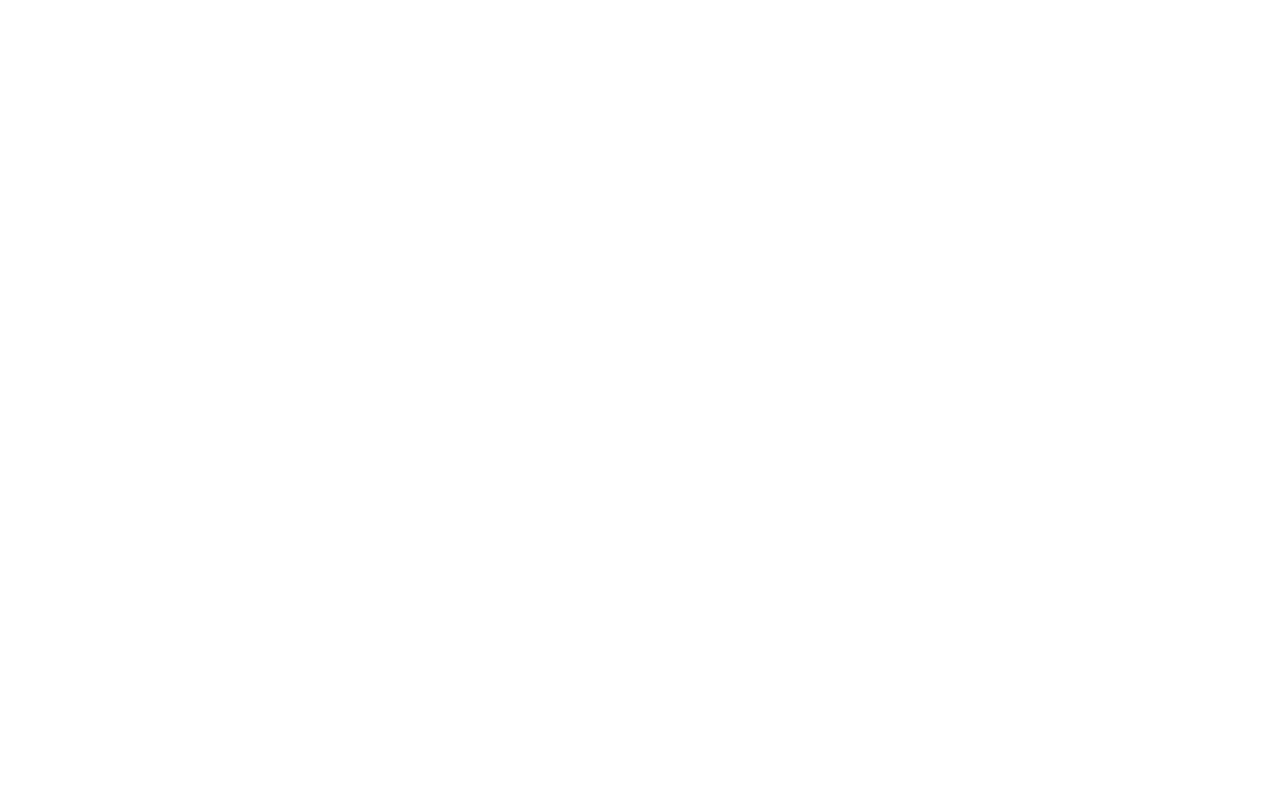
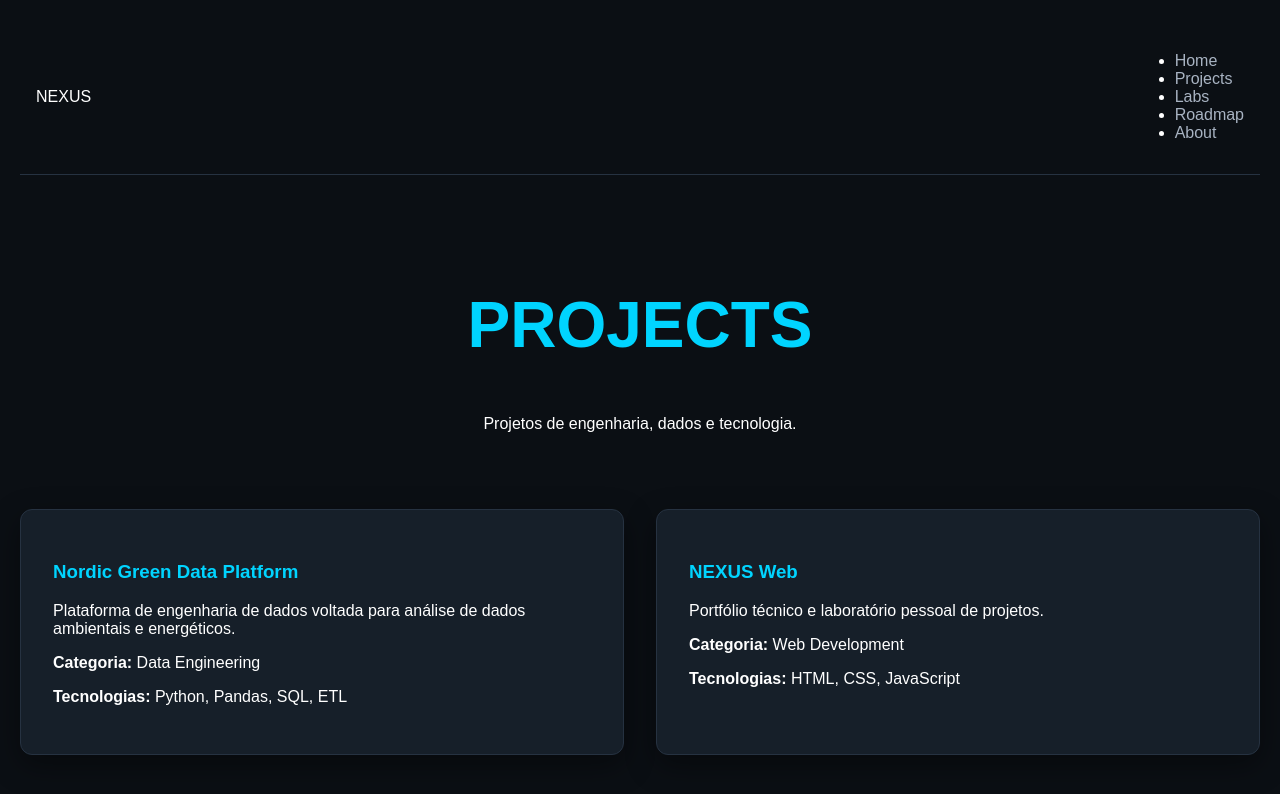
Before and after one commit to enzodevn/nexus, a plain HTML site: page pages/projects.html in a window 1280 px wide. Drawn offline with Linux system fonts and the light colour scheme.

Commit message:
NEXUS v0.5 - Add projects module

```diff
--- a/components/navbar.js
+++ b/components/navbar.js
@@ -0,0 +1,58 @@
+export function createNavbar() {
+
+    const nav = document.createElement("nav");
+
+    nav.classList.add("navbar");
+
+
+    nav.innerHTML = `
+
+        <div class="logo">
+            NEXUS
+        </div>
+
+
+        <ul>
+
+            <li>
+                <a href="/index.html">
+                    Home
+                </a>
+            </li>
+
+
+            <li>
+                <a href="/pages/projects.html">
+                    Projects
+                </a>
+            </li>
+
+
+            <li>
+                <a href="/pages/labs.html">
+                    Labs
+                </a>
+            </li>
+
+
+            <li>
+                <a href="/pages/roadmap.html">
+                    Roadmap
+                </a>
+            </li>
+
+
+            <li>
+                <a href="/pages/about.html">
+                    About
+                </a>
+            </li>
+
+        </ul>
+
+    `;
+
+
+    return nav;
+
+}
--- a/pages/projects.html
+++ b/pages/projects.html
@@ -0,0 +1,76 @@
+<!DOCTYPE html>
+<html lang="pt-BR">
+
+<head>
+
+    <meta charset="UTF-8">
+
+    <meta name="viewport" content="width=device-width, initial-scale=1.0">
+
+
+    <title>NEXUS | Projects</title>
+
+
+    <link rel="stylesheet" href="../styles/style.css">
+
+</head>
+
+
+<body>
+
+
+<header>
+
+    <div id="navbar-container"></div>
+
+</header>
+
+
+
+<main>
+
+
+<section class="hero">
+
+
+    <h1>
+        PROJECTS
+    </h1>
+
+
+    <p>
+        Projetos de engenharia, dados e tecnologia.
+    </p>
+
+
+</section>
+
+
+
+
+<section>
+
+
+    <div id="projects-container">
+
+
+    </div>
+
+
+</section>
+
+
+
+</main>
+
+
+
+<script type="module" src="../scripts/main.js"></script>
+
+<script type="module" src="../scripts/projects-page.js"></script>
+
+
+</body>
+
+
+</html>
--- a/scripts/main.js
+++ b/scripts/main.js
@@ -0,0 +1,10 @@
+import { createNavbar } from "../components/navbar.js";
+
+
+const app = document.body;
+
+
+const navbar = createNavbar();
+
+
+app.prepend(navbar);
--- /dev/null
+++ b/scripts/projects-page.js
@@ -0,0 +1,56 @@
+import { createProjectCard } from "../components/project-card.js";
+
+
+async function loadProjectsPage() {
+
+
+    try {
+
+
+        const response = await fetch(
+            "../data/projects.json"
+        );
+
+
+        const data = await response.json();
+
+
+
+        const container = document.getElementById(
+            "projects-container"
+        );
+
+
+
+        data.projects.forEach(project => {
+
+
+            const card = createProjectCard(
+                project
+            );
+
+
+            container.appendChild(card);
+
+
+        });
+
+
+
+    } catch(error) {
+
+
+        console.error(
+            "Erro carregando projetos:",
+            error
+        );
+
+
+    }
+
+
+}
+
+
+
+loadProjectsPage();
--- /dev/null
+++ b/styles/components.css
@@ -0,0 +1,107 @@
+.project-card {
+
+
+    background:
+
+    var(--bg-card);
+
+
+    border:
+
+    1px solid var(--border-color);
+
+
+    border-radius:
+
+    var(--radius);
+
+
+    padding:
+
+    var(--space-large);
+
+
+    box-shadow:
+
+    var(--shadow);
+
+
+    transition:
+
+    transform 0.3s ease;
+
+
+}
+
+
+
+.project-card:hover {
+
+
+    transform:
+
+    translateY(-5px);
+
+
+}
+
+
+
+.project-card h3 {
+
+
+    color:
+
+    var(--accent-primary);
+
+
+}
+
+
+
+.navbar {
+
+
+    display:
+
+    flex;
+
+
+    justify-content:
+
+    space-between;
+
+
+    align-items:
+
+    center;
+
+
+    padding:
+
+    var(--space-medium);
+
+
+    border-bottom:
+
+    1px solid var(--border-color);
+
+
+}
+
+
+
+.navbar a {
+
+
+    color:
+
+    var(--text-secondary);
+
+
+    text-decoration:
+
+    none;
+
+
+}
--- a/styles/style.css
+++ b/styles/style.css
@@ -1,47 +1,84 @@
+@import url("./variables.css");
+
+@import url("./components.css");
+
+
+
 body {
-
-    font-family: Arial, sans-serif;
 
     margin: 0;
 
     padding: 20px;
 
-    background: #111;
 
-    color: white;
+    background:
+
+    var(--bg-primary);
+
+
+    color:
+
+    var(--text-primary);
+
+
+    font-family:
+
+    Arial, sans-serif;
 
 }
 
 
-header {
 
-    text-align: center;
+.hero {
 
-    margin-bottom: 40px;
+
+    text-align:
+
+    center;
+
+
+    padding:
+
+    60px 20px;
+
 
 }
 
 
-#projects-container {
 
-    display: grid;
+.hero h1 {
 
-    grid-template-columns: repeat(
-        auto-fit,
-        minmax(280px,1fr)
-    );
 
-    gap: 20px;
+    font-size:
+
+    64px;
+
+
+    color:
+
+    var(--accent-primary);
+
 
 }
 
 
-.project-card {
 
-    background: #222;
+#projects-container {
 
-    padding: 20px;
 
-    border-radius: 10px;
+    display:
+
+    grid;
+
+
+    grid-template-columns:
+
+    repeat(auto-fit,minmax(280px,1fr));
+
+
+    gap:
+
+    var(--space-large);
+
 
 }
--- /dev/null
+++ b/styles/variables.css
@@ -0,0 +1,58 @@
+:root {
+
+    /* Cores principais */
+
+    --bg-primary: #0b0f14;
+
+    --bg-secondary: #111820;
+
+    --bg-card: #161f29;
+
+
+    /* Texto */
+
+    --text-primary: #ffffff;
+
+    --text-secondary: #a8b3c2;
+
+
+
+    /* Destaques */
+
+    --accent-primary: #00d4ff;
+
+    --accent-secondary: #00ff9d;
+
+
+
+    /* Bordas */
+
+    --border-color: #263241;
+
+
+
+    /* Espaçamento */
+
+    --space-small: 8px;
+
+    --space-medium: 16px;
+
+    --space-large: 32px;
+
+
+
+    /* Bordas */
+
+    --radius: 12px;
+
+
+
+    /* Sombras */
+
+    --shadow:
+
+        0 10px 30px
+
+        rgba(0,0,0,0.4);
+
+}
```
Also changed, not shown: index.html (+1 -0 lines).
